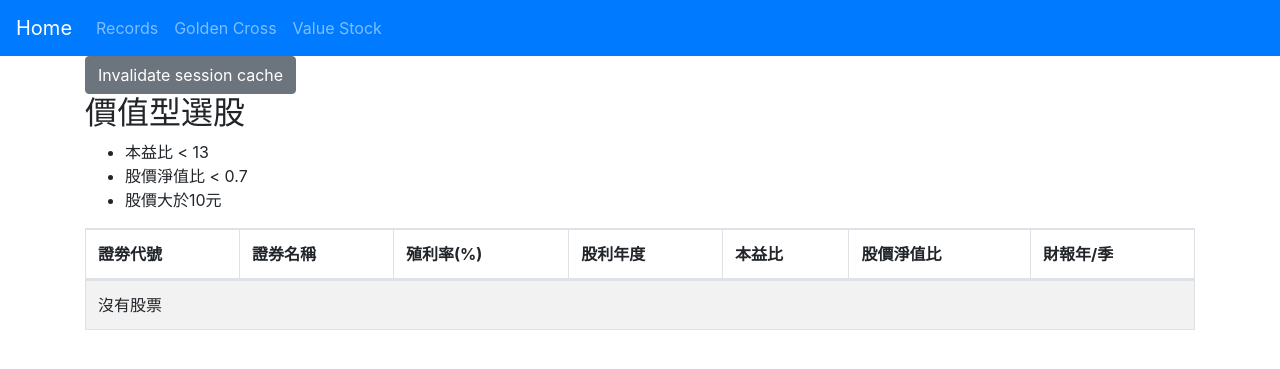
After one commit to River2056/stock-net-worth, a Flask app: template app/templates/pick_value_stock.html in a window 1280 px wide. The commit adds this page. Shown: the top 369 px of the page. Run offline with Flask 2, Linux system fonts and the light colour scheme; the template is opened without the code that fills it, so the values that code supplies are empty; some libraries are stand-ins or nearby versions.

Commit message:
added pick value stock(needs performance upgrade!)

```diff
--- a/app/templates/base.html
+++ b/app/templates/base.html
@@ -26,6 +26,9 @@
             <li class="nav-item">
                 <a class="nav-link" href="/pick_golden_cross">Golden Cross</a>
             </li>
+            <li class="nav-item">
+                <a class="nav-link" href="/pick_value_stock">Value Stock</a>
+            </li>
         </ul>
     </div>
 
--- a/app/templates/index.html
+++ b/app/templates/index.html
@@ -31,6 +31,7 @@
         <br />
         <a class="btn btn-lg btn-primary" href="/records/1" role="button">View Records »</a>
         <a class="btn btn-lg btn-primary" href="/pick_golden_cross" role="button">View Golden-Cross Stocks »</a>
+        <a class="btn btn-lg btn-primary" href="/pick_value_stock" role="button">View Value Stocks »</a>
     </div>
 {% endblock %}
 
--- a/app/templates/pick_golden_cross.html
+++ b/app/templates/pick_golden_cross.html
@@ -22,7 +22,7 @@
 
     {# buy stock table start #}
     <div>
-        <table class="table table-striped table-bordered" style="width:100%">
+        <table class="table table-striped table-bordered">
             <thead>
                 <th>股名</th>
                 <th>價格(元)</th>
@@ -68,7 +68,7 @@
 
     {# sell stock table start #}
     <div>
-        <table class="table table-striped table-bordered" style="width:100%">
+        <table class="table table-striped table-bordered">
             <thead>
                 <th>股名</th>
                 <th>價格(元)</th>
--- /dev/null
+++ b/app/templates/pick_value_stock.html
@@ -0,0 +1,80 @@
+{% extends 'base.html' %}
+
+{% block head %}
+    <title>Value Stock</title>
+{% endblock %}
+
+{% block body %}
+    <div>
+        <button class="btn btn-secondary" onclick="invalidateSession();">Invalidate session cache</button>
+    </div>
+    <div>
+        <h2>價值型選股</h2>
+    </div>
+    <div>
+        <ul>
+            <li>本益比 < 13</li>
+            <li>股價淨值比 < 0.7</li>
+            <li>股價大於10元</li>
+        </ul>
+    </div>
+    <div>
+        <table id="value_stocks" class="table table-striped table-bordered">
+            <thead>
+                <th>證劵代號</th>
+                <th>證券名稱</th>
+                <th>殖利率(%)</th>
+                <th>股利年度</th>
+                <th>本益比</th>
+                <th>股價淨值比</th>
+                <th>財報年/季</th>
+            </thead>
+            <tbody>
+                {% if stocks|length > 0 %}
+                    {% for item in stocks %}
+                        <tr>
+                            <td>{{ item[0] }}</td>
+                            <td>{{ item[1] }}</td>
+                            <td>{{ item[2] }}</td>
+                            <td>{{ item[3] }}</td>
+                            <td>{{ item[4] }}</td>
+                            <td>{{ item[5] }}</td>
+                            <td>{{ item[6] }}</td>
+                        </tr>
+                    {% endfor %}
+                {% else %}
+                    <tr>
+                        <td colspan="7">沒有股票</td>
+                    </tr>
+                {% endif %}
+            </tbody>
+        </table>
+    </div>
+{% endblock %}
+
+{% block scriptSection %}
+    <script>
+        function invalidateSession() {
+            $.ajax({
+                url: '/invalidate_session',
+                type: 'GET',
+                dataType: 'json',
+                beforeSend: function() {
+                    $.blockUI();
+                },
+                success: function(jsonObj) {
+                    alert('Success! Please wait while page refresh');
+                    window.location.href = '/pick_value_stock';
+                    $.unblockUI();
+                },
+                error: function() {
+                    alert('something went wrong while invalidating!');
+                }
+            });
+        }
+
+        $(function() {
+           $('#value_stocks').DataTable();
+        });
+    </script>
+{% endblock %}
```
Also changed, not shown: app/helpers.py (+10 -1 lines), app/views.py (+21 -1 lines).
